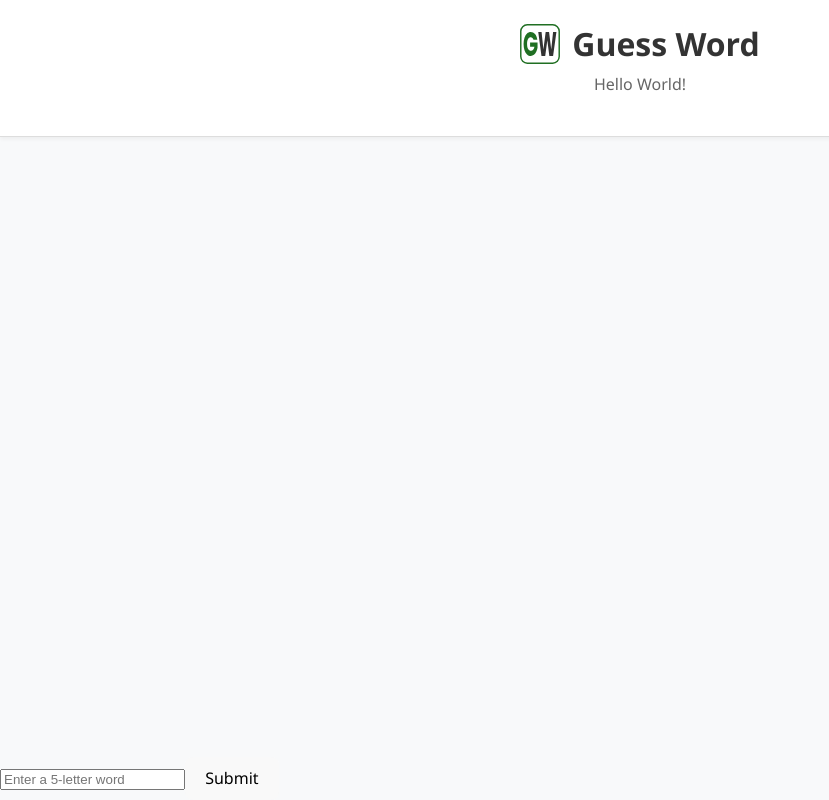
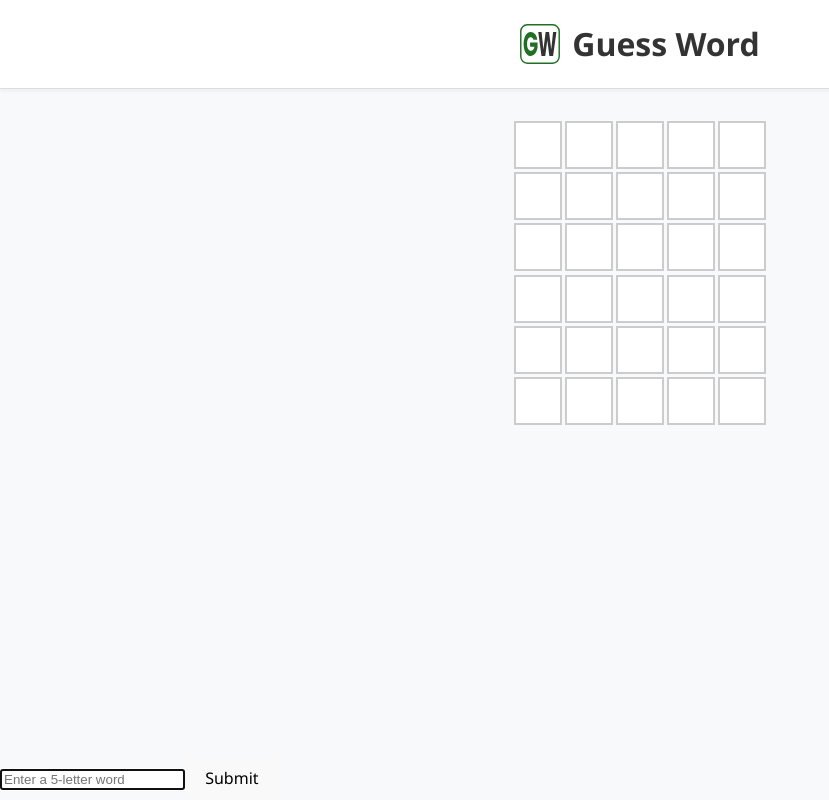
Before and after one commit to A-A-RonJS/guess-word, a React (Vite) app in the folder frontend/: page / in a window 1280 px wide. Shown: the whole page, without its empty margins (0-829 px from the left). Built offline with nearby package versions, Linux system fonts and the light colour scheme.

Commit message:
added gameover message, pre-render empty rows, styling etc

```diff
--- a/frontend/src/App.tsx
+++ b/frontend/src/App.tsx
@@ -1,16 +1,53 @@
-import { useState } from "react";
-import { scoreGuess } from "./utils/scoreGuess";
-import "./styles/GuessRow.css";
+import { useState, useRef, useEffect } from "react";
+
+// Logic & helpers
+import { scoreGuess, buildInputTiles, buildEmptyTiles } from "./utils/tileUtils";
+
+// Components
 import { GuessRow } from "./components/GuessRow";
+
+// Assets
 import logoUrl from "./assets/guess-word.svg";
 
+// Styles
+import "./styles/GuessRow.css";
+import "./styles/GameOver.css";
+
+const MAX_GUESSES = 6;
+
 function App() {
-  const [guesses, setGuesses] = useState<
-    // Type annotation for an array of arrays, where each inner array contains objects with a letter and status
-    { letter: string; status: string }[][]
-  >([]); // Initial value - zero guesses
+  // {}[][]Type annotation for an array of arrays of objects,
+  // where each object has letter and status properties
+  // Starting state is an empty array
+  // Stores all previous guesses as arrays of tiles (e.g. [[{letter: "T", status: "present"}, ...]])
+  const [guesses, setGuesses] = useState<{ letter: string; status: string }[][]>([]);
 
+  // useState<..>(..) = <what it will store>(what the initial value is)
+  // Tracks the current game status: whether the player is still playing, has won, or has lost
+  const [gameStatus, setGameStatus] = useState<"playing" | "won" | "lost">("playing");
+
+  // Stores the user's current input
   const [currentInput, setCurrentInput] = useState("");
+
+  // Stores the correct word to guess - to be randomised
+  const [correctWord] = useState("TIRED");
+
+  // A reference to the input element, used for managing focus
+  const inputRef = useRef<HTMLInputElement>(null);
+
+  // On first render (component mount), focus the input field so the player can start typing right away
+  useEffect(() => {
+    inputRef.current?.focus();
+  }, []);
+
+
+  let gameOverMessage = "";
+
+  if (gameStatus === "won") {
+    gameOverMessage = `🎉 You guessed the word in ${guesses.length} guesses!`;
+  } else if (gameStatus === "lost") {
+    gameOverMessage = `😢 You lost. The word was ${correctWord}.`;
+  }
 
   return (
     <div className="app-container">
@@ -19,31 +56,51 @@ function App() {
           <img src={logoUrl} alt="Guess Word logo" className="app-logo" />
           <h1>Guess Word</h1>
         </div>
-        <p>Hello World!</p>
       </header>
 
+      {gameStatus !== "playing" && (
+        <div className="game-over-message">
+          {gameOverMessage}
+        </div>
+      )}
+
       <main className="game-area">
-        {guesses.map((guess, index) => (
-          <GuessRow guess={guess} key={index} />
-        ))}
+        {Array.from({ length: MAX_GUESSES }, (_, i) => {
+          if (i < guesses.length) {
+            return <GuessRow guess={guesses[i]} key={i} />;
+          } else if (i === guesses.length && gameStatus === "playing") {
+            return <GuessRow guess={buildInputTiles(currentInput)} key={i} />;
+          } else {
+            return <GuessRow guess={buildEmptyTiles()} />;
+          }
+        })}
       </main>
 
       <section className="input-area">
         <input
+          ref={inputRef}
           type="text"
           maxLength={5}
           value={currentInput}
           onChange={(e) => setCurrentInput(e.target.value.toUpperCase())}
           placeholder="Enter a 5-letter word"
+          disabled={gameStatus !== "playing"}
         />
-        <button onClick={handleSubmit}>Submit</button>
+        <button onClick={handleSubmit} disabled={gameStatus !== "playing"}>
+          Submit
+        </button>
       </section>
     </div>
   );
 
   function handleSubmit() {
+
+    if (guesses.length >= 6) {
+      alert("No more guesses left!");
+      return;
+    }
+
     const guess = currentInput.toUpperCase();
-    const correctWord = "GUESS";
 
     if (currentInput.length !== 5) {
       alert("Guess must be exactly 5 letters!");
@@ -53,7 +110,19 @@ function App() {
     const scored = scoreGuess(guess, correctWord);
     setGuesses([...guesses, scored]); // spread operator takes the list of guesses and adds "scored" to this list
     setCurrentInput(""); // Clear the input box
+
+    if (winningWordCheck(scored)) {
+      setGameStatus("won");
+    } else if (guesses.length + 1 === MAX_GUESSES) { //  React does not immediately update the state, so guesses.length does not get added to until handleSubmit() finishes,
+      // hence why this logic works.
+      setGameStatus("lost");
+    }
+
   }
+
+  function winningWordCheck(scoredGuess: { letter: string, status: string }[]) {
+    return scoredGuess.every(tile => tile.status === "correct")
+  }
+
 }
-
 export default App;
--- /dev/null
+++ b/frontend/src/styles/GameOver.css
@@ -0,0 +1,13 @@
+.game-over-message {
+    text-align: center;
+    margin: 1rem auto;
+    font-size: 1.25rem;
+    font-weight: 600;
+    color: #333;
+    padding: 1rem 1.5rem;
+    background-color: #fffbe6;
+    border: 1px solid #ffe58f;
+    border-radius: 8px;
+    max-width: 90%;
+    box-shadow: 0 2px 6px rgba(0, 0, 0, 0.05);
+  }
--- a/frontend/src/styles/GuessRow.css
+++ b/frontend/src/styles/GuessRow.css
@@ -61,7 +61,7 @@ html, body, #root {
   display: flex;
   flex-direction: column; /* stacks the rows vertically */
   align-items: center;     /* centres the rows horizontally */
-  gap: 1rem;
+  /* gap: 1rem;  */
 }
 
 /* ////////////////////////////////////////////////
@@ -71,9 +71,9 @@ html, body, #root {
 .guess-row {
   display: grid;
   grid-template-columns: repeat(5, 3rem);
-  gap: 0.5rem;
+  gap: 0.2rem;
   justify-content: center;
-  margin-bottom: 1rem;
+  margin-bottom: 0.2rem;
 }
 
 .tile {
--- a/frontend/src/utils/scoreGuess.ts
+++ b/frontend/src/utils/tileUtils.ts
@@ -1,11 +1,17 @@
+// LetterStatus type is used for scoring only - game logic
 export type LetterStatus = "correct" | "present" | "absent" | "pending";
+// Added a Tile type that can be used for game logic and in progress input
+export type Tile = {
+  letter: string;
+  status: LetterStatus | "empty";
+};
 
 export function scoreGuess(guess: string, correctWord: string
 ): {
   letter: string; status: string
 }[] {
   const correctLetters = correctWord.split("");
-  // Keeping track of which latters have been matched - to be marked null when matched
+  // Keeping track of which letters have been matched - to be marked null when matched
   const usedLetters: (string | null)[] = correctLetters.slice();
 
   const attempts = getCorrectMatches(guess, correctLetters, usedLetters);
@@ -23,7 +29,7 @@ function getCorrectMatches(
 
     if (letter === correctLetters[i]) {
       attempts.push({ letter, status: "correct" });
-      usedLetters[i] = null;
+      usedLetters[i] = null; // Mark that this correct letter has been used
     } else {
       attempts.push({ letter, status: "pending" });
     }
@@ -33,11 +39,11 @@ function getCorrectMatches(
 }
 
 function getPresentMatches(
-  attempts: { letter: string; status: string }[],
-  usedLetters: (string | null)[]
+  attempts: { letter: string; status: string }[], //array from getCorrectMatches(), with "correct" and "pending" statuses
+  usedLetters: (string | null)[] //updated array where matched letters are nulled
 ): { letter: string; status: string }[] {
   for (let i = 0; i < attempts.length; i++) {
-    if (attempts[i].status === "pending") {
+    if (attempts[i].status === "pending") { // Only check letters that aren't matched yet
       const guessedLetter = attempts[i].letter;
       const foundIndex = usedLetters.indexOf(guessedLetter);
 
@@ -52,3 +58,20 @@ function getPresentMatches(
 
   return attempts;
 }
+
+// Returns an array of tile objects for the current input
+export function buildInputTiles(input: string): Tile[] {
+  return input.padEnd(5)
+  .split("")
+  .map(letter => ({
+    letter,
+    status: "empty"
+  }));
+}
+
+export function buildEmptyTiles(): Tile[] {
+  return Array(5).fill(null).map(() => ({
+    letter: "",
+    status: "empty"
+  }));
+}
```
